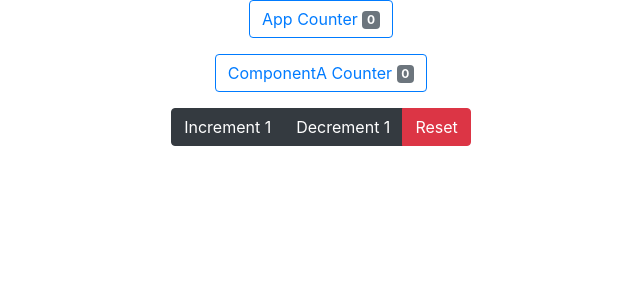
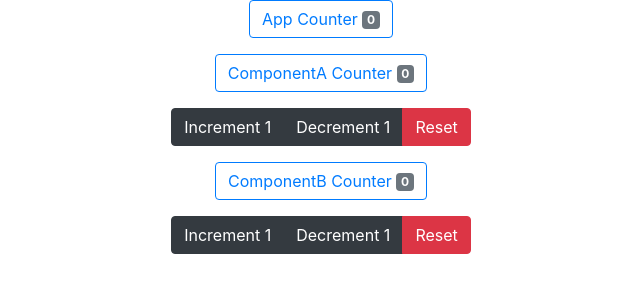
Before and after one commit to LuisGhz/react-4h-course-4, a React (Create React App) app: page / in a window 1280 px wide. Shown: the top 300 px of the page, without its empty margins (319-959 px from the left). Built offline with nearby package versions, Linux system fonts and the light colour scheme.

Commit message:
Import ComponentB

```diff
--- a/src/components/ComponentA.js
+++ b/src/components/ComponentA.js
@@ -2,6 +2,7 @@ import { useContext } from 'react';
 import { Button, ButtonGroup, Badge } from 'reactstrap';
 import 'bootstrap/dist/css/bootstrap.min.css';
 import { CounterContext } from 'App';
+import ComponentB from './ComponentB';
 
 const ComponentA = () => {
   const { counter, dispatch } = useContext(CounterContext);
@@ -18,6 +19,8 @@ const ComponentA = () => {
         <Button color="dark" onClick={ () => dispatch({type: 'decrement'}) } > Decrement 1 </Button>
         <Button color="danger" onClick={ () => dispatch({type: 'reset'}) } > Reset </Button>
       </ButtonGroup>
+      <p></p>
+      <ComponentB />
     </div>
   );
 }
```
